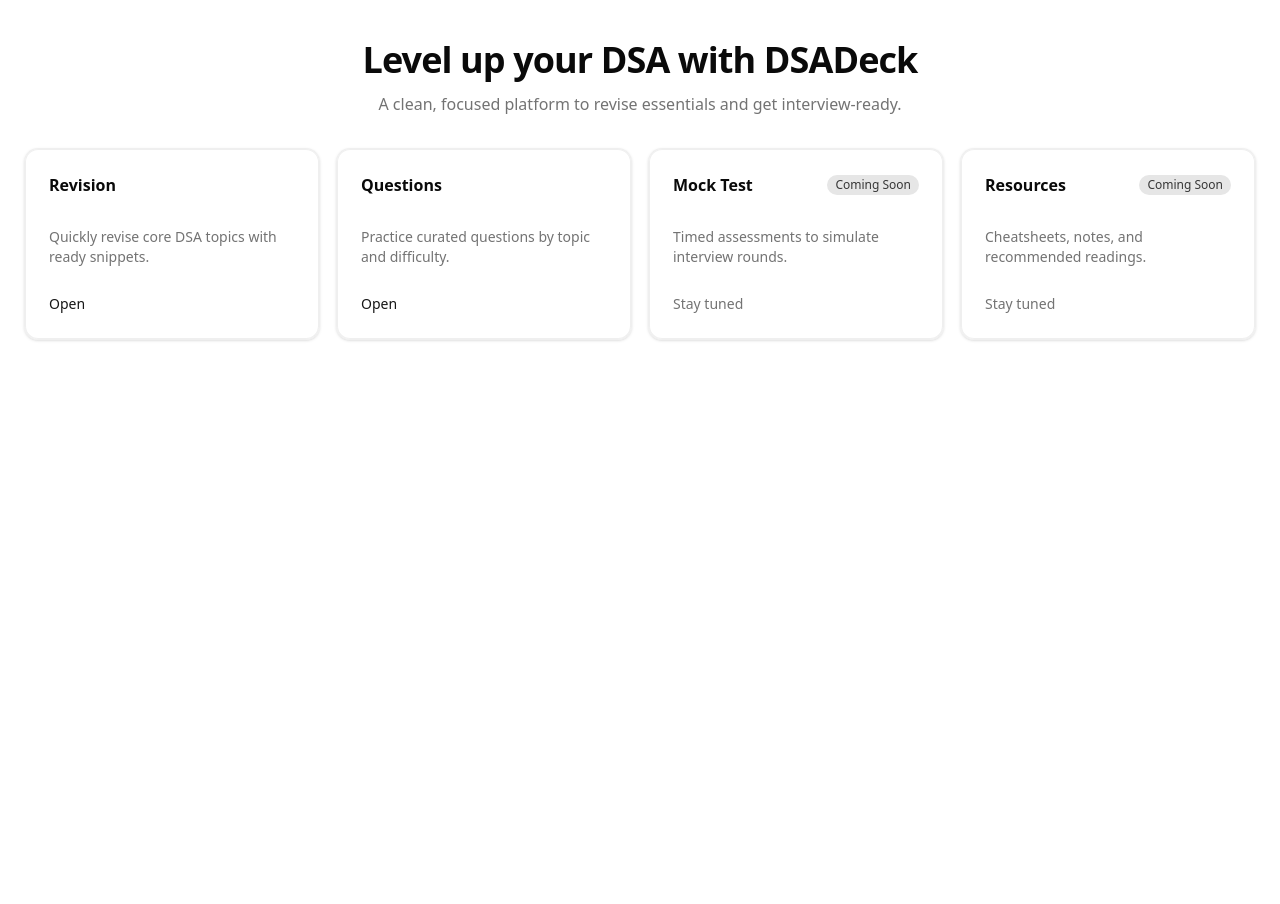
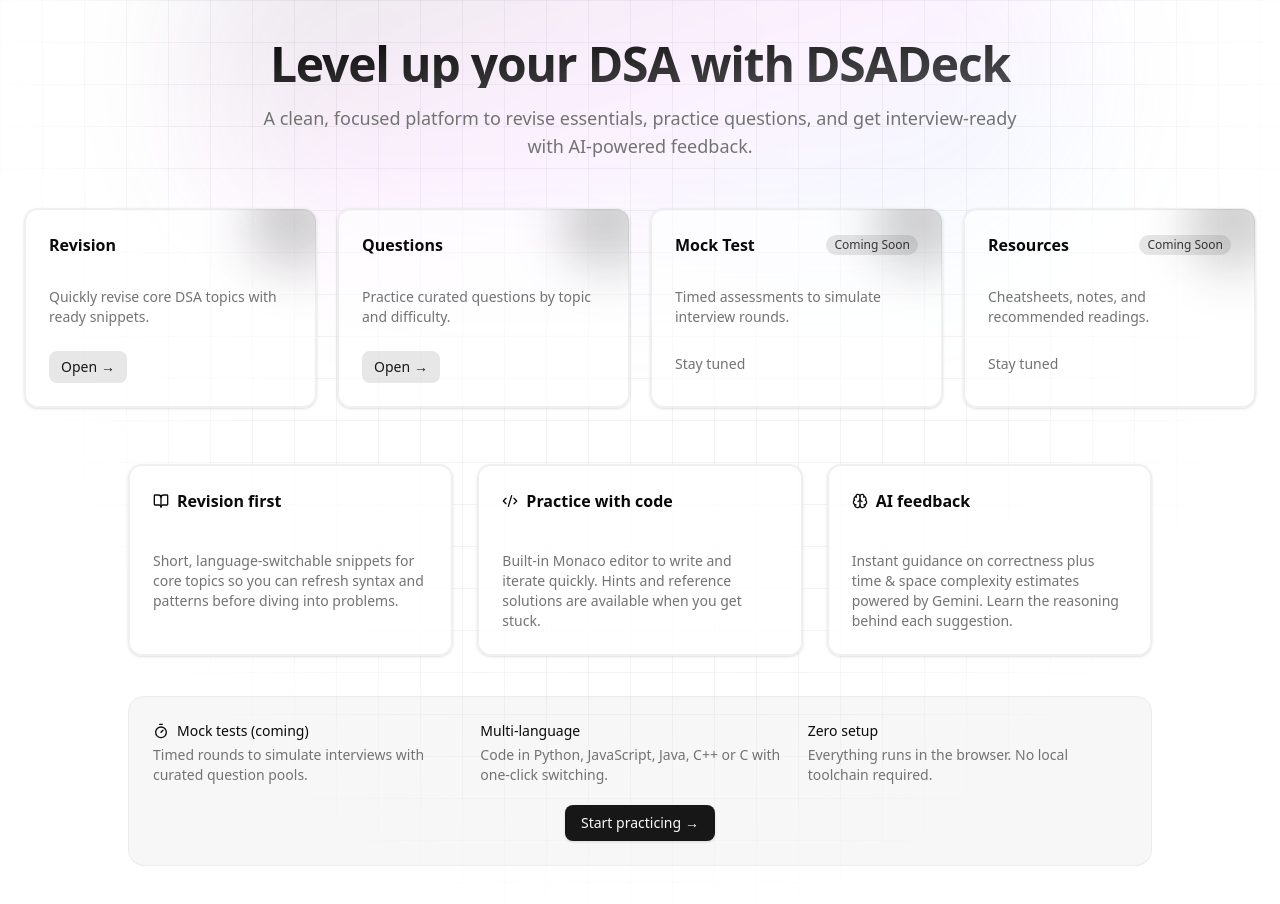
Before and after one commit to iamitkrp/dsadeck, a Next.js app: page / in a window 1280 px wide. Before the commit the page ends 800 px from the top, so only its background shows below. Built offline with nearby package versions, Linux system fonts and the light colour scheme.

Commit message:
better landing page

```diff
--- a/src/app/page.tsx
+++ b/src/app/page.tsx
@@ -1,5 +1,6 @@
 import Link from "next/link";
 import { Card, CardContent, CardHeader, CardTitle } from "@/components/ui/card";
+import { BookOpen, Code2, Brain, Timer } from "lucide-react";
 
 const sections = [
   {
@@ -34,25 +35,42 @@ const sections = [
 
 export default function Home() {
   return (
-    <main className="mx-auto min-h-[calc(100dvh-4rem)] max-w-7xl px-4 py-10 sm:px-6">
-      <section className="mx-auto mb-8 max-w-3xl text-center">
-        <h1 className="text-balance text-3xl font-semibold tracking-tight sm:text-4xl">
+    <main className="relative mx-auto min-h-[calc(100dvh-3rem)] max-w-7xl px-4 py-10 sm:px-6">
+      {/* Decorative gradient and faded grid background */}
+      <div className="pointer-events-none absolute inset-x-0 top-[-120px] -z-10 mx-auto h-[380px] w-[900px] rounded-full bg-gradient-to-br from-primary/25 via-fuchsia-400/20 to-cyan-400/20 blur-3xl opacity-50" />
+      <div
+        aria-hidden
+        className="pointer-events-none absolute inset-0 -z-20 opacity-60"
+        style={{
+          backgroundImage:
+            "linear-gradient(to right, rgba(120,120,140,.15) 1px, transparent 1px), linear-gradient(to bottom, rgba(120,120,140,.15) 1px, transparent 1px)",
+          backgroundSize: "42px 42px",
+          WebkitMaskImage: "radial-gradient(ellipse at top, black 50%, transparent 75%)",
+          maskImage: "radial-gradient(ellipse at top, black 50%, transparent 75%)",
+        }}
+      />
+
+      <section className="mx-auto mb-12 max-w-3xl text-center">
+        <h1 className="text-balance bg-gradient-to-br from-foreground to-foreground/70 bg-clip-text text-4xl font-extrabold tracking-tight text-transparent sm:text-5xl">
           Level up your DSA with DSADeck
         </h1>
-        <p className="mt-3 text-pretty text-sm text-muted-foreground sm:text-base">
-          A clean, focused platform to revise essentials and get interview‑ready.
+        <p className="mt-4 text-pretty text-base text-muted-foreground sm:text-lg">
+          A clean, focused platform to revise essentials, practice questions, and get interview‑ready with AI‑powered feedback.
         </p>
       </section>
 
-      <div className="grid gap-4 sm:grid-cols-2 lg:grid-cols-4">
+      {/* Primary sections */}
+      <div className="grid gap-5 sm:grid-cols-2 lg:grid-cols-4">
         {sections.map((section) => (
           <Card
             key={section.key}
-            className="relative overflow-hidden border-border/60 bg-background/60 shadow-sm ring-1 ring-inset ring-border/60 transition hover:translate-y-[-2px] hover:shadow-md"
+            className="group relative overflow-hidden border-border/60 bg-background/60 shadow-sm ring-1 ring-inset ring-border/60 transition-all hover:-translate-y-1 hover:shadow-lg"
           >
+            {/* subtle corner accent */}
+            <div className="absolute right-[-30px] top-[-30px] h-24 w-24 rotate-12 rounded-full bg-gradient-to-br from-primary/30 to-primary/10 blur-xl transition-opacity group-hover:opacity-80" />
             <CardHeader>
               <CardTitle className="flex items-center justify-between text-base">
-                <span>{section.title}</span>
+                <span className="font-semibold">{section.title}</span>
                 {section.comingSoon && (
                   <span className="rounded-full bg-foreground/10 px-2 py-0.5 text-xs font-medium text-foreground/80">
                     Coming Soon
@@ -72,9 +90,10 @@ export default function Home() {
                 ) : (
                   <Link
                     href={section.href}
-                    className="text-sm font-medium text-primary underline-offset-4 hover:underline"
+                    className="inline-flex items-center gap-1 rounded-md bg-primary/10 px-3 py-1.5 text-sm font-medium text-primary transition hover:bg-primary/15"
                   >
                     Open
+                    <span aria-hidden>→</span>
                   </Link>
                 )}
               </div>
@@ -82,6 +101,45 @@ export default function Home() {
           </Card>
         ))}
       </div>
+
+      {/* What is DSADeck? */}
+      <section className="mx-auto mt-14 grid max-w-5xl gap-6 lg:grid-cols-3">
+        <Card className="border-border/60 bg-background/70 ring-1 ring-inset ring-border/60">
+          <CardHeader className="pb-2"><CardTitle className="flex items-center gap-2 text-base"><BookOpen className="size-4"/>Revision first</CardTitle></CardHeader>
+          <CardContent className="pt-0 text-sm text-muted-foreground">Short, language‑switchable snippets for core topics so you can refresh syntax and patterns before diving into problems.</CardContent>
+        </Card>
+        <Card className="border-border/60 bg-background/70 ring-1 ring-inset ring-border/60">
+          <CardHeader className="pb-2"><CardTitle className="flex items-center gap-2 text-base"><Code2 className="size-4"/>Practice with code</CardTitle></CardHeader>
+          <CardContent className="pt-0 text-sm text-muted-foreground">Built‑in Monaco editor to write and iterate quickly. Hints and reference solutions are available when you get stuck.</CardContent>
+        </Card>
+        <Card className="border-border/60 bg-background/70 ring-1 ring-inset ring-border/60">
+          <CardHeader className="pb-2"><CardTitle className="flex items-center gap-2 text-base"><Brain className="size-4"/>AI feedback</CardTitle></CardHeader>
+          <CardContent className="pt-0 text-sm text-muted-foreground">Instant guidance on correctness plus time & space complexity estimates powered by Gemini. Learn the reasoning behind each suggestion.</CardContent>
+        </Card>
+      </section>
+
+      {/* Roadmap / CTA */}
+      <section className="mx-auto mt-10 max-w-5xl rounded-2xl border border-border/60 bg-foreground/[.03] p-6 text-center">
+        <div className="grid gap-2 sm:grid-cols-3 sm:text-left">
+          <div className="text-sm text-muted-foreground">
+            <div className="mb-1 flex items-center gap-2 font-medium text-foreground"><Timer className="size-4"/>Mock tests (coming)</div>
+            Timed rounds to simulate interviews with curated question pools.
+          </div>
+          <div className="text-sm text-muted-foreground">
+            <div className="mb-1 font-medium text-foreground">Multi‑language</div>
+            Code in Python, JavaScript, Java, C++ or C with one‑click switching.
+          </div>
+          <div className="text-sm text-muted-foreground">
+            <div className="mb-1 font-medium text-foreground">Zero setup</div>
+            Everything runs in the browser. No local toolchain required.
+          </div>
+        </div>
+        <div className="mt-5">
+          <Link href="/questions" className="inline-flex items-center gap-1 rounded-md bg-primary px-4 py-2 text-sm font-medium text-primary-foreground shadow-sm transition hover:opacity-90">
+            Start practicing <span aria-hidden>→</span>
+          </Link>
+        </div>
+      </section>
     </main>
   );
 }
```
